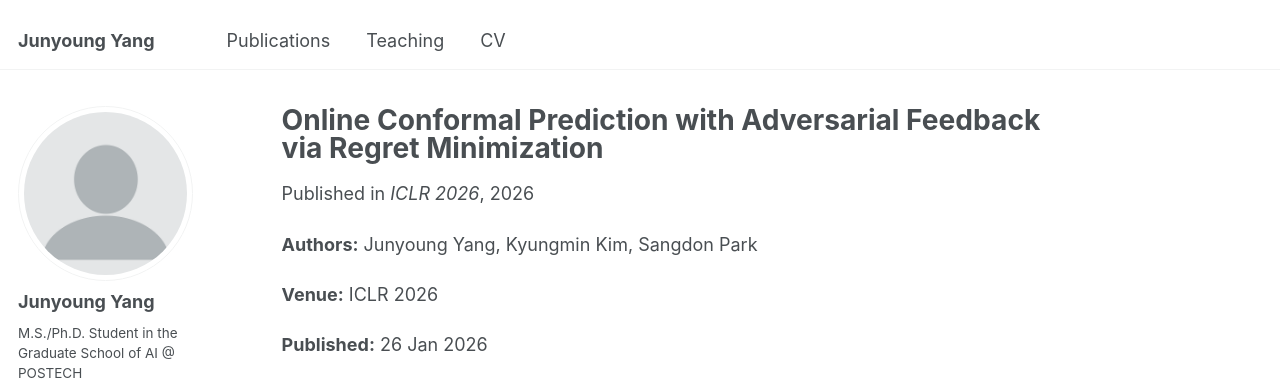
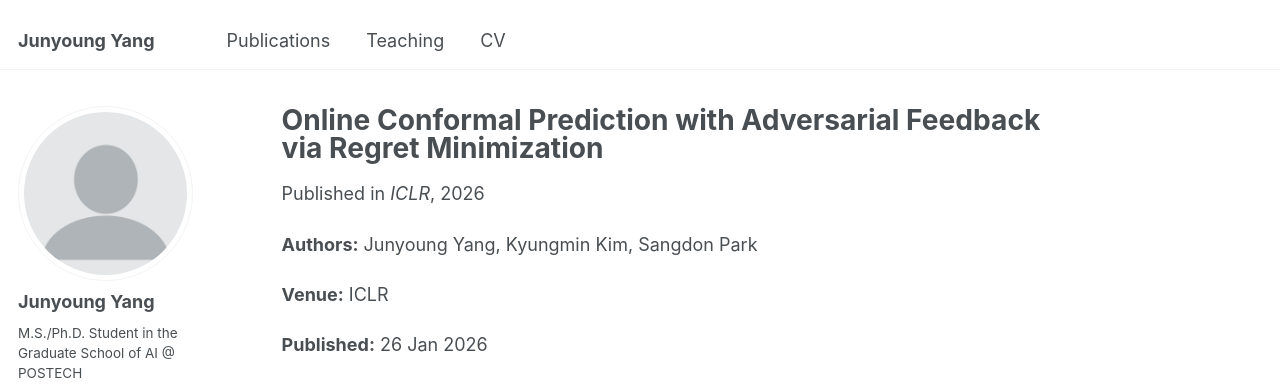
Before and after one commit to sheepjun0330/sheepjun0330.github.io, a Jekyll site: the page built from _publications/2026-01-26-conformal-prediction.md, in a window 1280 px wide and 958 px high. Shown: the top 386 px of the window. Built offline with Jekyll 4.4.1, drawn with Linux system fonts in a browser that asks for light colours.

Commit message:
fix: Pubs

```diff
--- a/_publications/2026-01-26-conformal-prediction.md
+++ b/_publications/2026-01-26-conformal-prediction.md
@@ -1,15 +1,15 @@
 ---
 title: "Online Conformal Prediction with Adversarial Feedback via Regret Minimization"
 collection: publications
-permalink: /publication/2024-01-01-conformal-prediction
+permalink: /publication/2026-01-26-conformal-prediction
 authors: "Junyoung Yang, Kyungmin Kim, Sangdon Park"
-venue: 'ICLR 2026'
+venue: 'ICLR'
 paperurl: 'https://openreview.net/forum?id=RMWcdp5IUy'
 ---
 
 **Authors:** Junyoung Yang, Kyungmin Kim, Sangdon Park
 
-**Venue:** ICLR 2026
+**Venue:** ICLR
 
 **Published:** 26 Jan 2026
 
```
